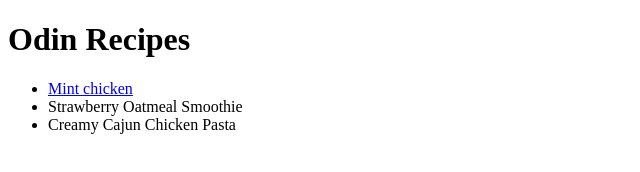
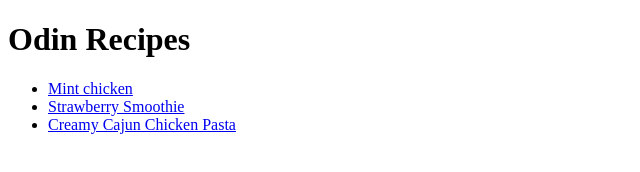
Before and after one commit to shreyab31/odin-recipes, a plain HTML site: page index.html in a window 1280 px wide. Shown: the whole page, without its empty margins (0-640 px from the left). Drawn offline with Linux system fonts and the light colour scheme.

Commit message:
Trigger GitHub Pages rebuild

```diff
--- a/index.html
+++ b/index.html
@@ -9,8 +9,8 @@
     <h1>Odin Recipes</h1>
     <ul>
         <li><a href="recipes/Mint_chicken.html">Mint chicken</a></li>
-        <li a href="recipes/strawberry_smoothie.html">Strawberry Oatmeal Smoothie</a></li>
-        <li a href="recipes/chicken_pasta.html">Creamy Cajun Chicken Pasta</a></li>
+        <li><a href="recipes/strawberry_smoothie.html">Strawberry Smoothie</a></li>
+        <li><a href="recipes/chicken_pasta.html">Creamy Cajun Chicken Pasta</a></li>
     </ul>
 </body>
 </html>
```
